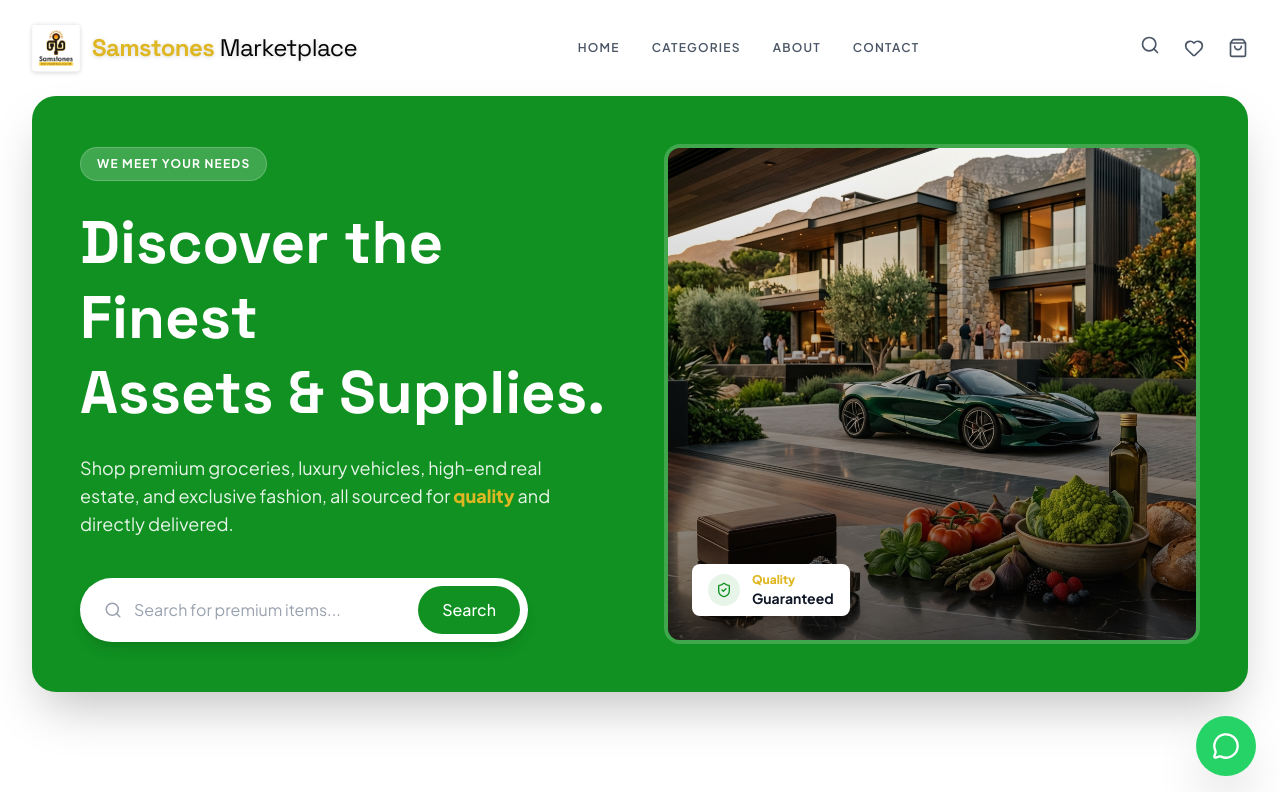
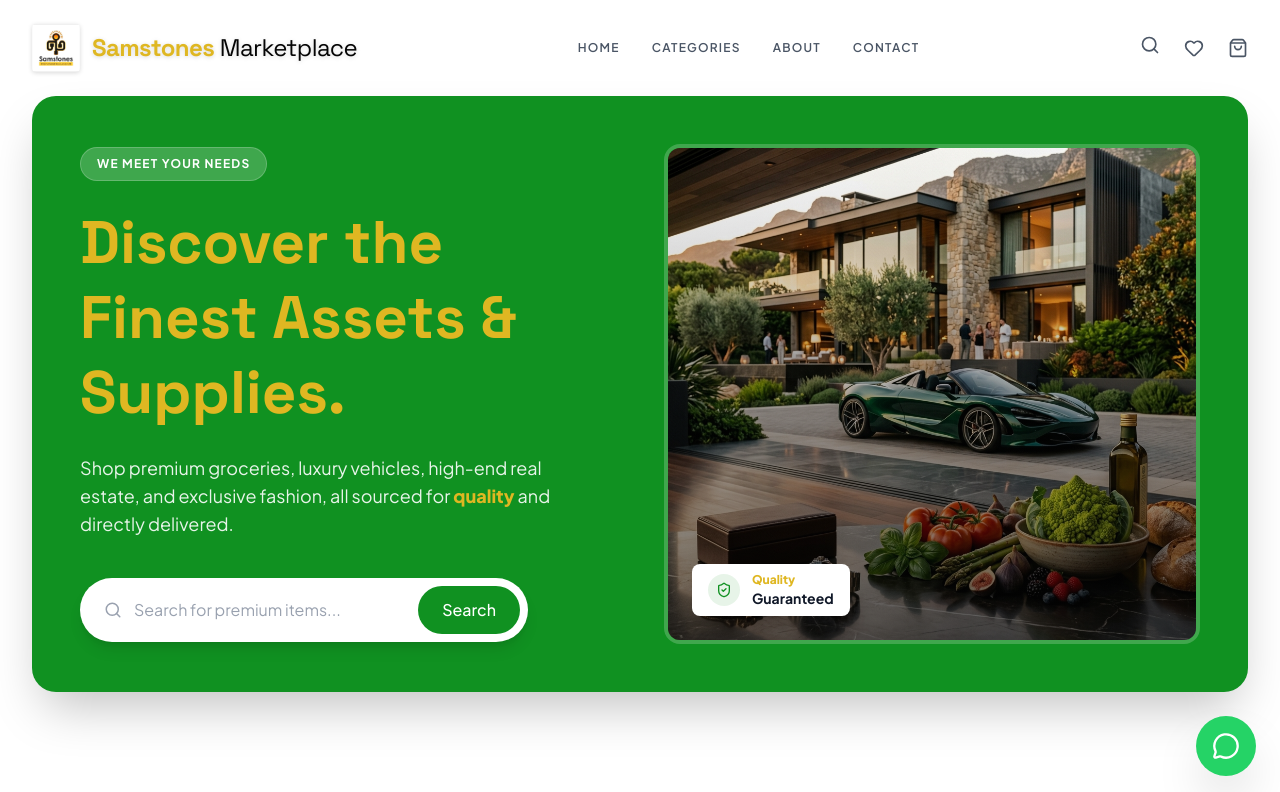
Before and after one commit to Jonadabuncommon1/samstones1, a React (Vite) app: page / in a window 1280 px wide. Shown: the top 792 px of the page. Built offline with nearby package versions, Linux system fonts and the light colour scheme.

Commit message:
Update hero text to 'Discover the Finest Assets & Supplies.' in ultra bold gold

```diff
--- a/src/components/home/HomeView.tsx
+++ b/src/components/home/HomeView.tsx
@@ -41,10 +41,9 @@ export const HomeView = () => {
               initial={{ opacity: 0, y: 20 }}
               animate={{ opacity: 1, y: 0 }}
               transition={{ duration: 0.6, delay: 0.1 }}
-              className="text-4xl md:text-6xl font-serif font-bold text-white mb-6 leading-tight"
+              className="text-4xl md:text-6xl font-serif font-black text-[#DFB722] mb-6 leading-tight"
             >
-              Discover the Finest <br />
-              <span className="text-white">Assets & Supplies.</span>
+              Discover the Finest Assets & Supplies.
             </motion.h1>
 
             <motion.p
```
